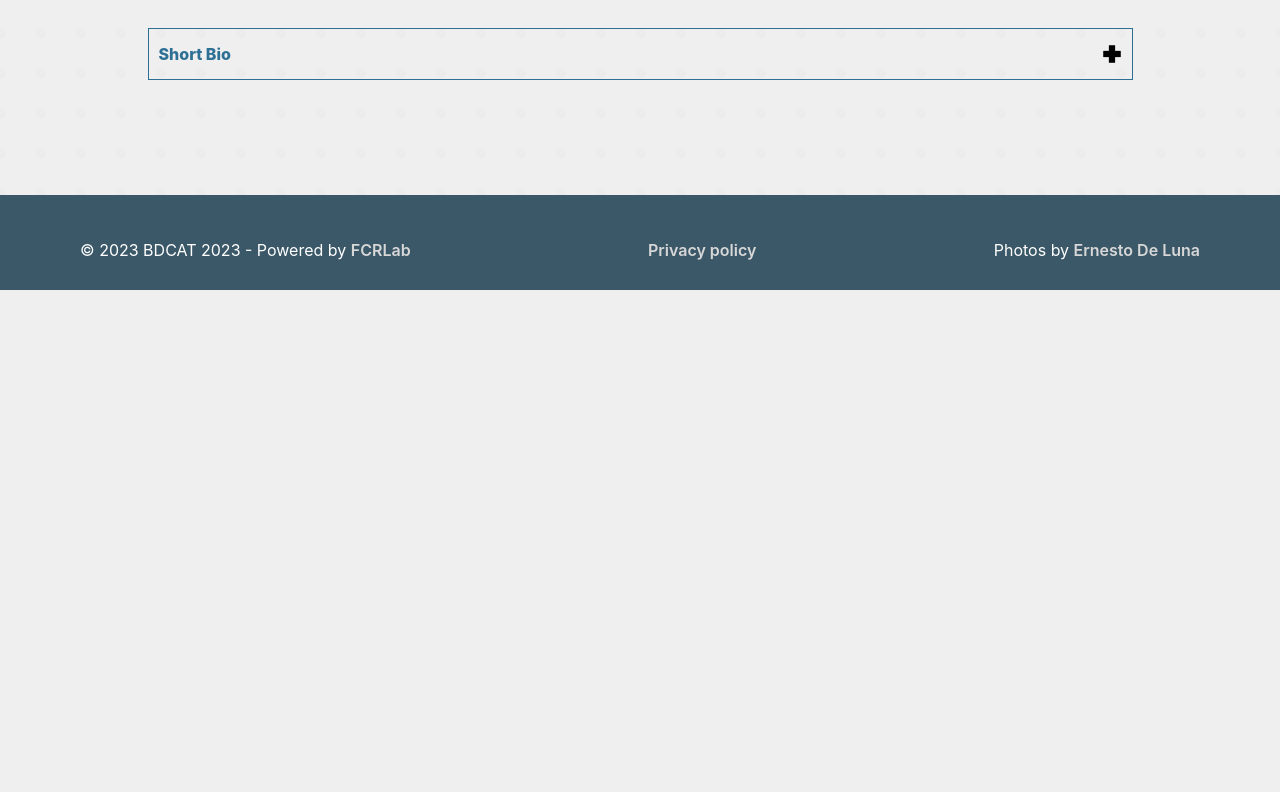
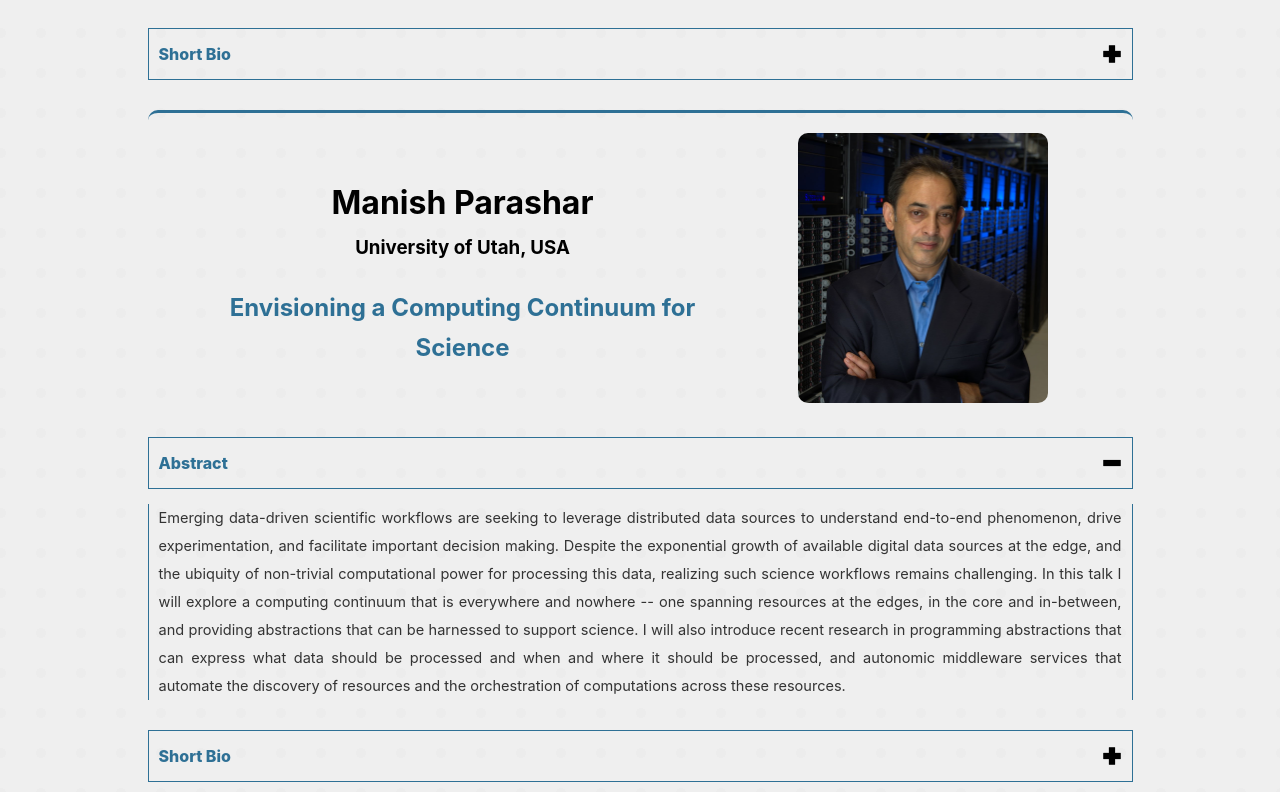
Before and after one commit to UCC-Conference/BDCAT2023, a React (Create React App) app: page /keynote-speakers in a window 1280 px wide. Shown: the part 1688-2480 px from the top of the page. Before the commit the page ends 1978 px from the top, so only its background shows below. Built offline with nearby package versions, Linux system fonts and the light colour scheme.

Commit message:
update: keynote speaker added

```diff
--- a/src/pages/KeynoteSpeakers.js
+++ b/src/pages/KeynoteSpeakers.js
@@ -14,6 +14,7 @@ import minus from "../assets/icons/minus.png";
 
 import FakhriKarray from "../assets/keynotes/FakhriKarray.jpg";
 import FrankKarlitschek from "../assets/keynotes/FrankKarlitschek.png";
+import ManishParashar from "../assets/keynotes/ManishParashar.jpg";
 
 const KeanoteSpeakers = () => {
   return (
@@ -202,7 +203,56 @@ const KeanoteSpeakers = () => {
                   keynoted LinuxCon, Latinoware, FOSSASIA, Campus Party and many
                   other conferences. Frank is the founder and CEO of Nextcloud
                   GmbH. He is also a fellow of Open Forum Europe and an advisor
-                  to the United Nations regarding Open Source
+                  to the United Nations regarding Open Source.
+                </p>
+              </AccordionItemPanel>
+            </AccordionItem>
+          </Accordion>
+        </div>
+
+        <div className="keynote-block">
+          <div className="keynote-info">
+            <div>
+              <h1>Manish Parashar</h1>
+              <h3>University of Utah, USA</h3>
+              <h2>
+              Envisioning a Computing Continuum for Science
+              </h2>
+            </div>
+            <div>
+              <img
+                src={ManishParashar}
+                alt="Manish Parashar"
+                style={{ maxWidth: "250px" }}
+              />
+            </div>
+          </div>
+          <Accordion preExpanded={["b0"]}>
+            <AccordionItem uuid="b0">
+              <AccordionItemHeading>
+                <AccordionItemButton>
+                  <span>Abstract</span>
+                  <img src={plus} alt="plus" className="plus" />
+                  <img src={minus} alt="minus" className="minus" />
+                </AccordionItemButton>
+              </AccordionItemHeading>
+              <AccordionItemPanel>
+                <p>
+                Emerging data-driven scientific workflows are seeking to leverage distributed data sources to understand end-to-end phenomenon, drive experimentation, and facilitate important decision making. Despite the exponential growth of available digital data sources at the edge, and the ubiquity of non-trivial computational power for processing this data, realizing such science workflows remains challenging. In this talk I will explore a computing continuum that is everywhere and nowhere -- one spanning resources at the edges, in the core and in-between, and providing abstractions that can be harnessed to support science. I will also introduce recent research in programming abstractions that can express what data should be processed and when and where it should be processed, and autonomic middleware services that automate the discovery of resources and the orchestration of computations across these resources.
+                </p>
+              </AccordionItemPanel>
+            </AccordionItem>
+            <AccordionItem uuid="b1">
+              <AccordionItemHeading>
+                <AccordionItemButton>
+                  <span>Short Bio</span>
+                  <img src={plus} alt="plus" className="plus" />
+                  <img src={minus} alt="minus" className="minus" />
+                </AccordionItemButton>
+              </AccordionItemHeading>
+              <AccordionItemPanel>
+                <p>
+                Manish Parashar is Director of the Scientific Computing and Imaging (SCI) Institute, Chair in Computational Science and Engineering, and Presidential Professor, Kalhert School of Computing at the University of Utah. He recently completed an IPA appointment at the National Science Foundation where he served as Office Director of the NSF Office of Advanced Cyberinfrastructure, as well as co-chair of the National Science and Technology Council’s Subcommittee on the Future Advanced Computing Ecosystem and the National Artificial Intelligence Research Resource Task Force (NAIRR). Manish is the founding chair of the IEEE Technical Consortium on High Performance Computing (TCHPC), and is Fellow of AAAS, ACM, and IEEE/IEEE Computer Society. For more information, please visit http://manishparashar.org.
                 </p>
               </AccordionItemPanel>
             </AccordionItem>
```
Also changed, not shown: src/assets/keynotes/ManishParashar.jpg (added).
